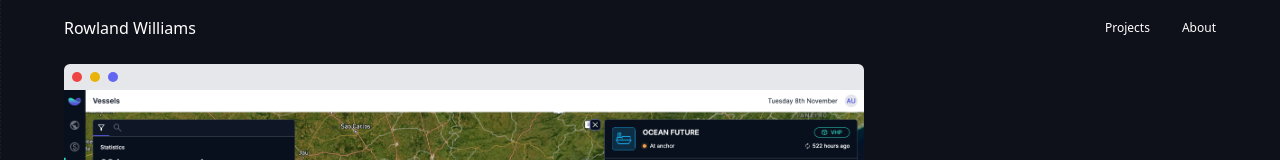
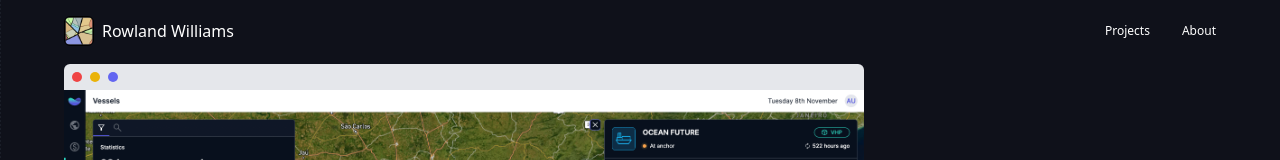
Before and after one commit to rowlandwilliams/portfolio, a Next.js app: page / in a window 1280 px wide. Shown: the top 160 px of the page. Built offline with nearby package versions, Linux system fonts and the light colour scheme; a web font is replaced by a local one; what urql would draw is missing.

Commit message:
add logo

```diff
--- a/components/BaseLayout/NavBar/NavBar.tsx
+++ b/components/BaseLayout/NavBar/NavBar.tsx
@@ -1,14 +1,28 @@
+import Image from "next/image";
 import Link from "next/link";
 
 export const NavBar = () => {
   return (
     <article className="flex justify-between items-center px-4 md:px-16 fixed z-50 w-full">
-      <Link href="/" className="font-medium py-4 text-base">
+      <Link
+        href="/"
+        className="font-medium py-4 text-base flex gap-x-2 items-center"
+      >
+        <div className="border-[1.5px] border-black rounded-md overflow-hidden">
+          <Image src="/logo.png" width={28} height={28} alt="logo" />
+        </div>
         Rowland Williams
       </Link>
       <nav className="flex gap-x-8">
-        <Link href="/projects?view=grid">Projects</Link>
-        <Link href="/about">About</Link>
+        <Link
+          href="/projects?view=grid"
+          className="font-medium hover:underline"
+        >
+          Projects
+        </Link>
+        <Link href="/about" className="font-medium hover:underline">
+          About
+        </Link>
       </nav>
     </article>
   );
--- a/components/Projects/ProjectTemplate/ProjectTemplate.tsx
+++ b/components/Projects/ProjectTemplate/ProjectTemplate.tsx
@@ -38,7 +38,7 @@ export const ProjectTemplate = ({ project }: Props) => {
           alt={project.name}
           className="object-cover"
         />
-        <div className="bg-gradient-to-b from-dark-gray to-transparent h-14 absolute top-0 w-full"></div>
+        <div className="bg-gradient-to-b from-dark-gray to-transparent h-20 absolute top-0 w-full"></div>
         <section className="absolute bottom-8 px-4 md:px-16">
           <h1 className="text-4xl italic text-gray-200">{project?.name}</h1>
         </section>
```
Also changed, not shown: public/logo.png (added).
